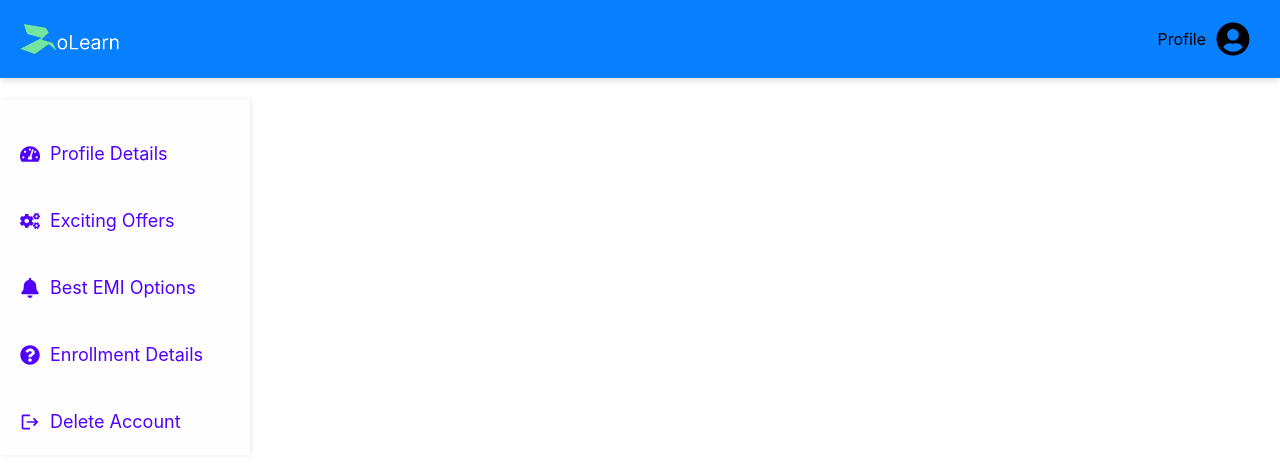
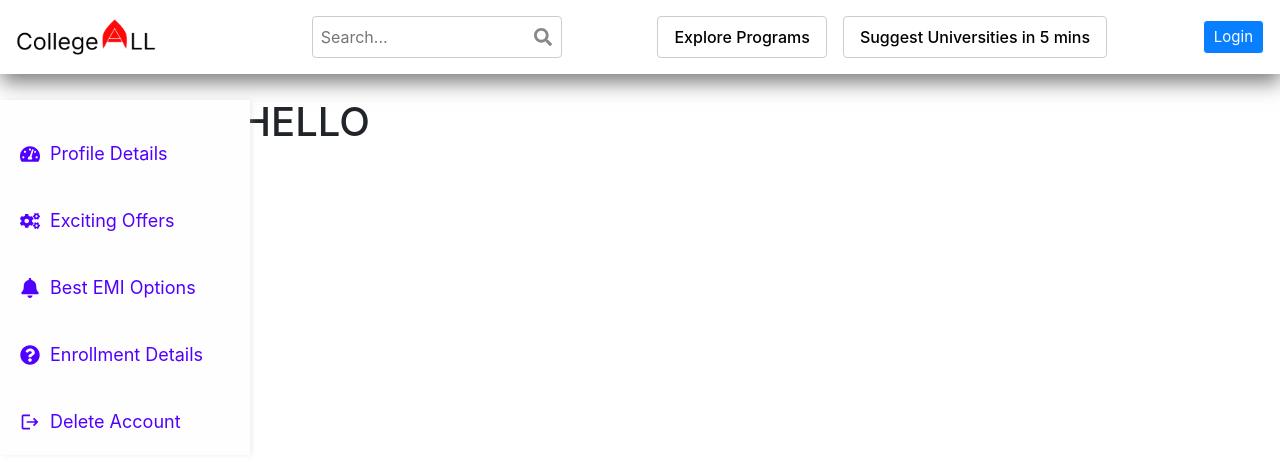
Before and after one commit to Leadsensegithub/new-website, a React (Create React App) app: page /dashboard in a window 1280 px wide. Shown: the top 468 px of the page. Built offline with nearby package versions, Linux system fonts and the light colour scheme.

Commit message:
dashboard changes

```diff
--- a/src/DashboardPage/DashboardHome.js
+++ b/src/DashboardPage/DashboardHome.js
@@ -3,7 +3,7 @@ import React from "react";
 function DashboardHome() {
     return (
         <>
-
+            <h1>HELLO</h1>
         </>
     )
 }
--- a/src/Route/DashboardRoute.js
+++ b/src/Route/DashboardRoute.js
@@ -4,9 +4,5 @@ import DashboardHome from "../DashboardPage/DashboardHome"
 
 const DashboardRoute = [
     { path: "/", name: "User Dashboard", element: DashboardHome, exact: true },
-
-
-
-
 ]
 export default DashboardRoute
--- a/src/default_layout/Defaul_dashboard_layout.js
+++ b/src/default_layout/Defaul_dashboard_layout.js
@@ -3,16 +3,21 @@ import UserNavbar from "../components/UserDashboard/UserNavbar";
 import UserSidebar from "../components/UserDashboard/UsersideBar";
 import DashboardRoute from "../Route/DashboardRoute";
 import { Navigate, Route, Routes } from "react-router-dom";
+import Navbar from "../components/Navbar";
 
 function Default_Dashboard_layout() {
     return (
-        <div className="flex h-screen">
-            {/* Sidebar */}
+        <>
+            <div className="row">
+                <div className="col-lg-12">
+                    <Navbar />
+                </div>
+                <div className="col-lg-2">
                     <UserSidebar />
+                </div>
+                <div className="col-lg-10">
+                    <div className="flex flex-col flex-1">
 
-            {/* Main Content Area */}
-            <div className="flex flex-col flex-1">
-                <UserNavbar />
                         <div className="p-4">
                             <Suspense>
                                 <Routes>
@@ -37,6 +42,10 @@ function Default_Dashboard_layout() {
                         </div>
                     </div>
                 </div>
+
+            </div>
+        </>
+
     );
 }
 
```
Lines whose indentation alone changed are shown as unchanged.
